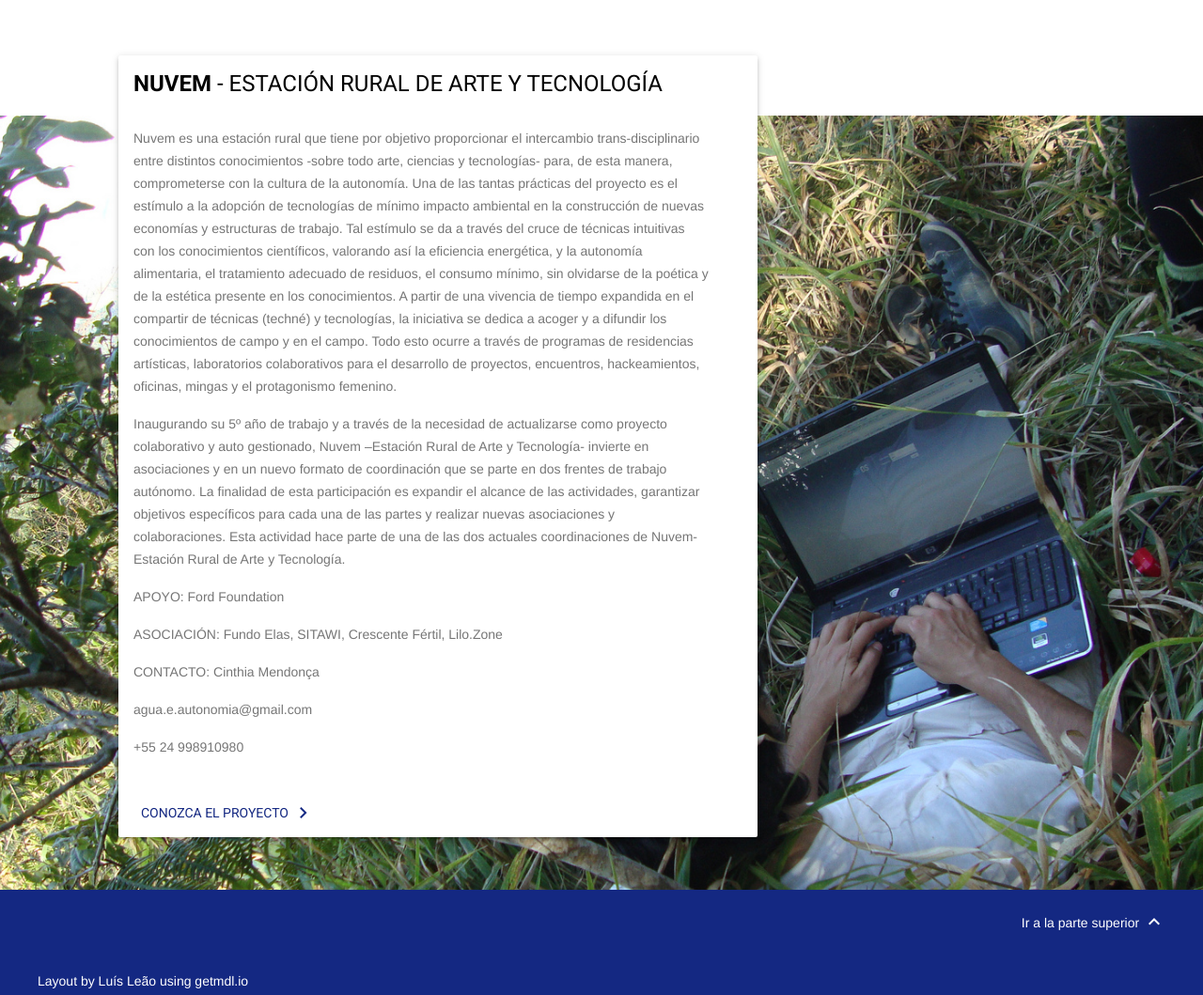
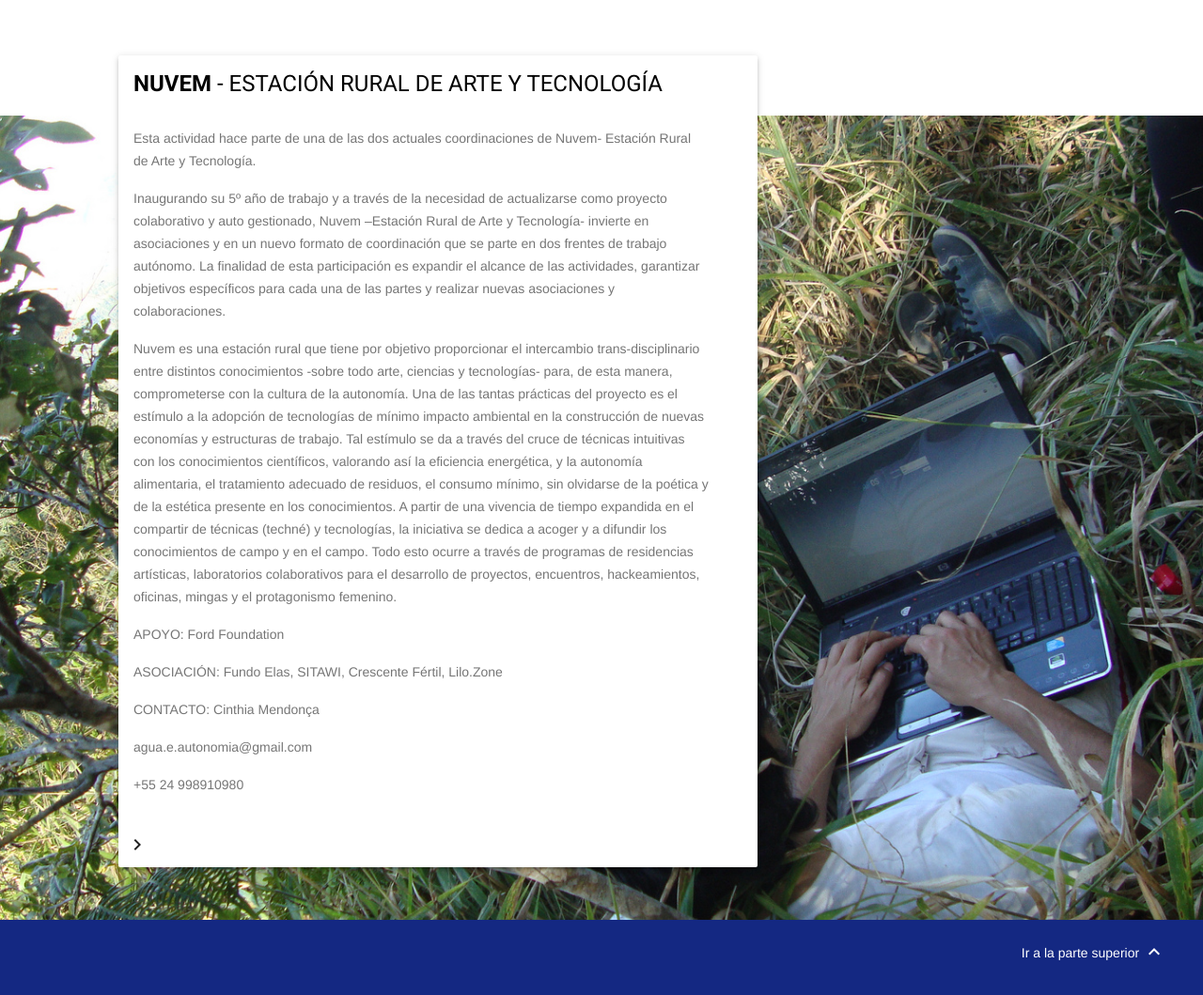
Before and after one commit to luisleao/interactivos16, a plain HTML site: page espanol.html in a window 1280 px wide. Shown: the part 4360-5419 px from the top of the page at 94% size. Drawn offline with nearby package versions, Linux system fonts and the light colour scheme.

Commit message:
Update espanol.html

```diff
--- a/espanol.html
+++ b/espanol.html
@@ -250,9 +250,11 @@
               <div class="mdl-card__supporting-text">
                 <!-- <span class="mdl-typography--font-light mdl-typography--subhead">Create an app to follow real-time results of Rio Olympics 2016. The user should get not only the overall results but also specific results of his or her preferred sports. Allowing fans of the same sport to connect and cheer together is a plus.</span> -->
                 <p>
+Esta actividad hace parte de una de las dos actuales coordinaciones de Nuvem- Estación Rural de Arte y Tecnología.
+</p><p>
+Inaugurando su 5º año de trabajo y a través de la necesidad de actualizarse como proyecto colaborativo y auto gestionado, Nuvem –Estación Rural de Arte y Tecnología- invierte en asociaciones y en un nuevo formato de coordinación que se parte en dos frentes de trabajo autónomo. La finalidad de esta participación es expandir el alcance de las actividades, garantizar objetivos específicos para cada una de las partes y realizar nuevas asociaciones y colaboraciones.
+</p><p>
 Nuvem es una estación rural que tiene por objetivo proporcionar el intercambio trans-disciplinario entre distintos conocimientos  -sobre todo arte, ciencias y tecnologías- para, de esta manera, comprometerse con la cultura de la autonomía. Una de las tantas prácticas del proyecto es el estímulo a la adopción de tecnologías de mínimo impacto ambiental en la construcción de nuevas economías y estructuras de trabajo. Tal estímulo se da a través del cruce de técnicas intuitivas con los conocimientos científicos, valorando así la eficiencia energética, y la autonomía alimentaria, el tratamiento adecuado de residuos, el consumo mínimo, sin olvidarse de la poética y de la estética presente en los conocimientos. A partir de una vivencia de tiempo expandida en el compartir de técnicas (techné) y tecnologías, la iniciativa se dedica a acoger y a difundir los conocimientos de campo y en el campo. Todo esto ocurre a través de programas de residencias artísticas, laboratorios colaborativos para el desarrollo de proyectos, encuentros, hackeamientos, oficinas, mingas y el protagonismo femenino.
-</p><p>
-Inaugurando su 5º año de trabajo y a través de la necesidad de actualizarse como proyecto colaborativo y auto gestionado, Nuvem –Estación Rural de Arte y Tecnología- invierte en asociaciones y en un nuevo formato de coordinación que se parte en dos frentes de trabajo autónomo. La finalidad de esta participación es expandir el alcance de las actividades, garantizar objetivos específicos para cada una de las partes y realizar nuevas asociaciones y colaboraciones. Esta actividad hace parte de una de las dos actuales coordinaciones de Nuvem- Estación Rural de Arte y Tecnología.
 </p><p>
 APOYO: Ford Foundation
 </p><p>
@@ -267,8 +269,7 @@ agua.e.autonomia@gmail.com
 </p>
               </div>
               <div class="mdl-card__actions">
-                 <a class="link mdl-button mdl-js-button mdl-typography--text-uppercase" href="http://nuvem.tk/" target="_blank">
-                   Conozca el proyecto
+
                    <i class="material-icons">chevron_right</i>
                  </a>
               </div>
```
